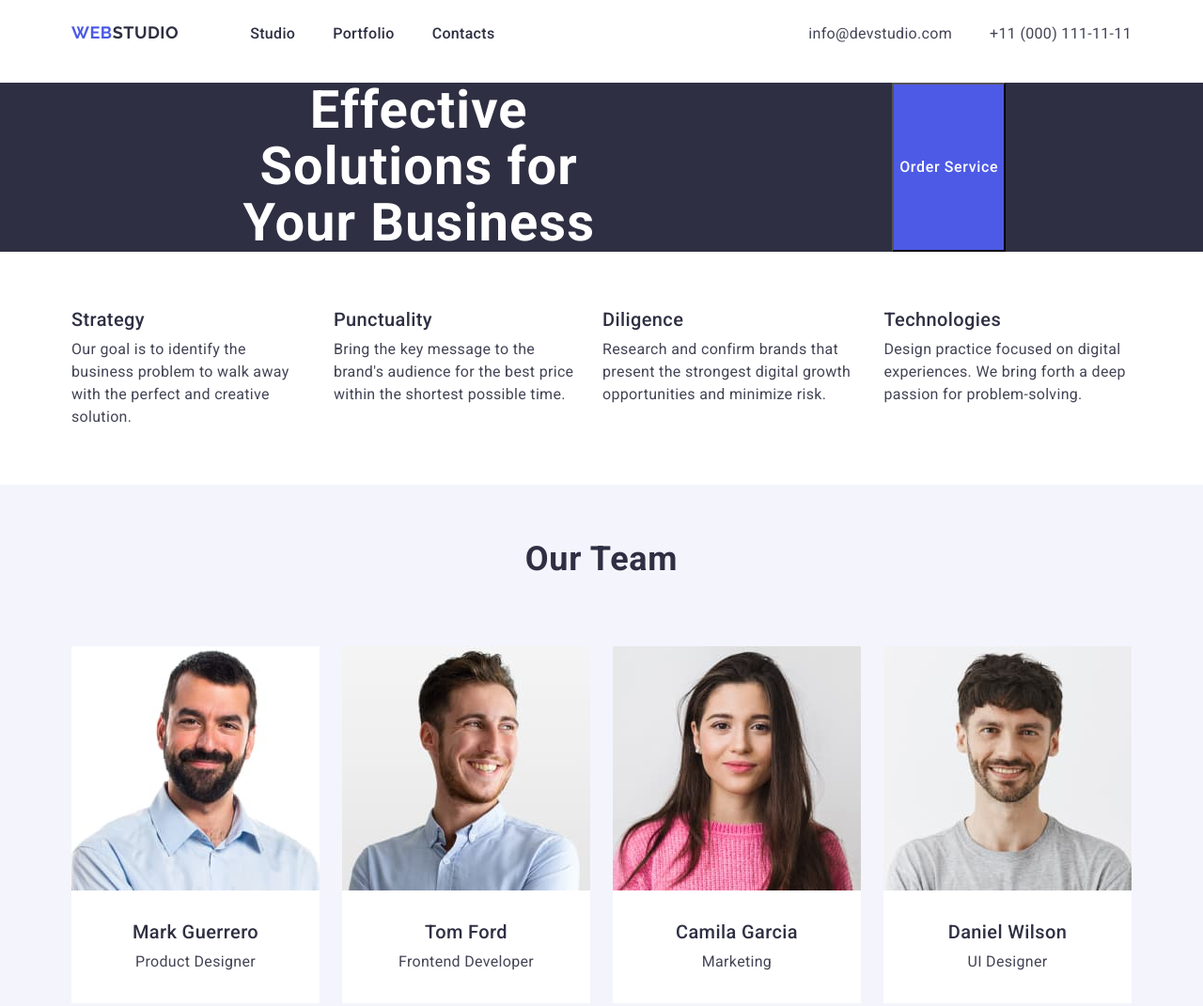
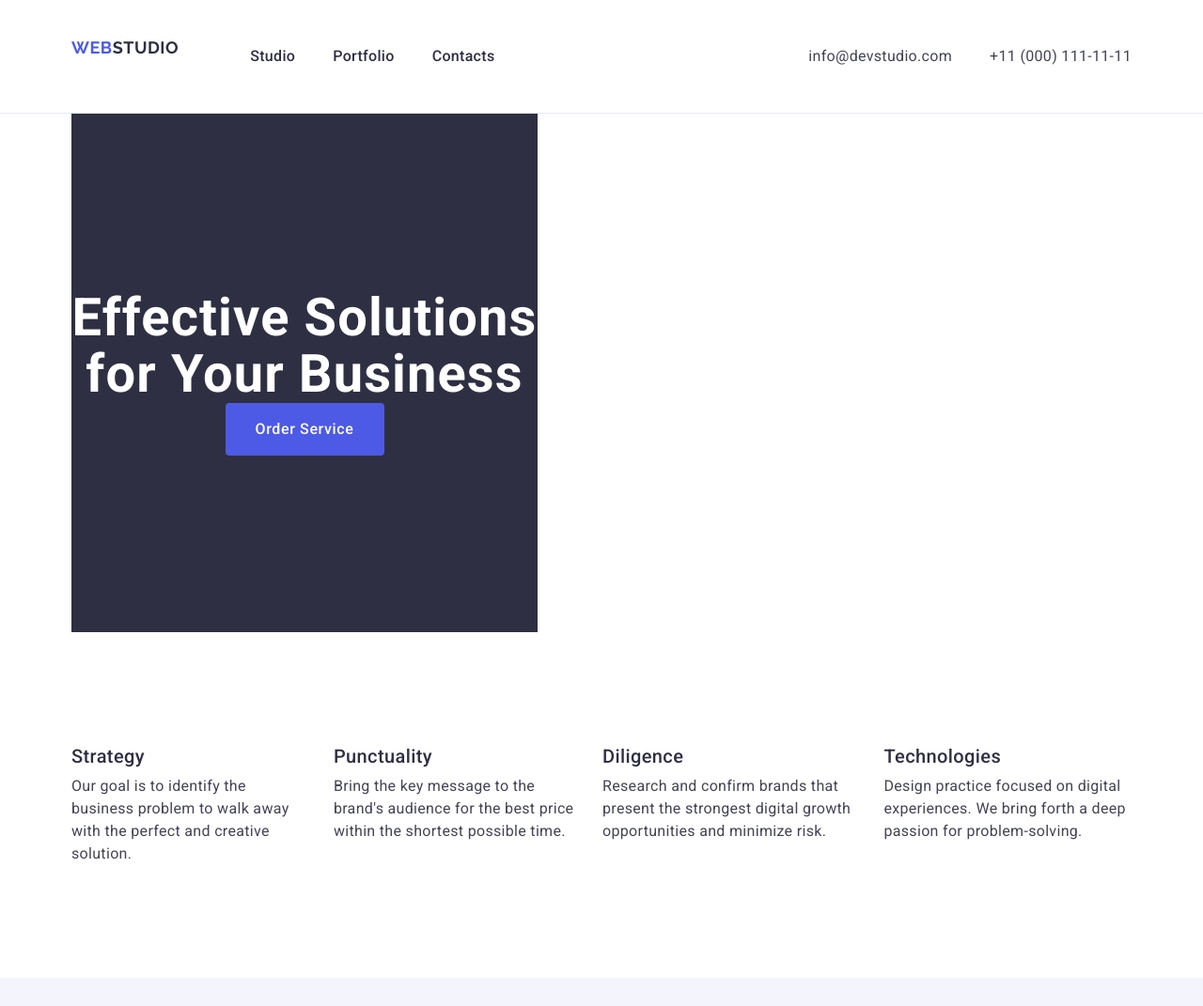
Before and after one commit to str8ndrew/goit-markup-hw-03, a plain HTML site: page index.html in a window 1280 px wide. Shown: the top 1071 px of the page at 94% size. Drawn offline with nearby package versions, Linux system fonts and the light colour scheme.

Commit message:
remake 2

```diff
--- a/css/styles.css
+++ b/css/styles.css
@@ -23,10 +23,12 @@ img {
 
 .page-nav {
     display: flex;
+    align-items: center;
 }
 .page-header {
     padding-top: 24px;
     padding-bottom: 24px;
+    border-bottom: 1px solid #e7e9fc;
 }
 body {
     font-family: "Roboto", sans-serif;
@@ -72,7 +74,10 @@ color: var(--IRIS, #4D5AE5);
         line-height: 1.5;
         letter-spacing: 0.32px;
         display: flex;
-        column-gap: 40px;
+        gap: 40px;
+}
+.padding-list-item {
+    padding: 24px 0;
 }
 .menu-link {
     color: #2e2f42;
@@ -112,6 +117,7 @@ color: var(--SLATE, #434455);
 /* MAIN-CONTAINER */
 .title-section {
     background-color: #2e2f42;
+    padding: 188px 0;
 
 }
 
@@ -125,7 +131,7 @@ color: var(--WHITE, #FFF);
     line-height: 1.07;
     letter-spacing: 1.12px;
     background: var(--NAVY-BLUE, #2E2F42);
-    width: 472px;
+    max-width: 496px;
     margin-left: auto;
     margin-right: auto;
 
@@ -143,6 +149,10 @@ color: var(--WHITE, #FFF);
         letter-spacing: 0.04em;
         display: block;
         margin: 0 auto;
+        min-width: 169px;
+        height: 56px;
+        border: none;
+        border-radius: 4px;
 
 }
 .content-button:hover,
@@ -164,8 +174,7 @@ color: var(--WHITE, #FFF);
     overflow: hidden;
 }
 .advantages-section {
-    padding-top: 60px;
-    padding-bottom: 60px;
+    padding: 120px 0;
 }
 .advantages-list {
     display: flex;
--- a/index.html
+++ b/index.html
@@ -19,23 +19,23 @@
 <a href="./index.html" class="logotype">Web<span class="web-style">Studio</span></a>
 
     <ul class="menu">
-        <li class="menu-item">
+        <li class="menu-item padding-list-item">
             <a class="menu-link" href="./index.html">Studio</a>
         </li>
-        <li class="menu-item">
+        <li class="menu-item padding-list-item">
             <a class="menu-link" href="">Portfolio</a>
         </li>
-        <li class="menu-item">
+        <li class="menu-item padding-list-item">
             <a class="menu-link" href="">Contacts</a>
         </li>
     </ul>
 </nav>
 <address class="page-adress">
 <ul class="adress-list">
-    <li class="adress-list-item">
+    <li class="adress-list-item padding-list-item">
         <a class="adress-list-link" href="mailto:info@devstudio.com">info@devstudio.com</a>
     </li>
-    <li class="adress-list-item">
+    <li class="adress-list-item padding-list-item">
         <a class="adress-list-link" href="tel:+110001111111">+11 (000) 111-11-11</a>
     </li>
 </ul>
@@ -44,8 +44,9 @@
     </header>
     <!-- ОСНОВНИЙ КОНТЕНТ (MAIN) -->
     <main class="main-content">
+        <div class="container">
         <section class="title-section">
-   <div class="container">
+
 <h1 class="main-title">Effective Solutions for Your Business</h1>
 <button type="button" class="content-button">Order Service</button>
 </div>
@@ -83,9 +84,9 @@
 </div>
 </section>
 <section class="team-section">
+    <div class="container"></div>
+<h2 class="team-title">Our Team</h2>
 
-<h2 class="team-title">Our Team</h2>
-<div class="container">
 <ul class="team-list">
     <li class="team-list-item">
         <img class="team-list-image" src="./images/img.jpg"
@@ -125,8 +126,9 @@
 
 </section>
 <section class="portfolio-section">
+    <div class="container">
     <h2 class="portfolio-title">Our Portfolio</h2>
-    <div class="container">
+
     <ul class="portfolio-list">
 <li class="portfolio-list-item">
     <img class="portfolio-list-image" src="./images/bankingapp.jpg"
```
